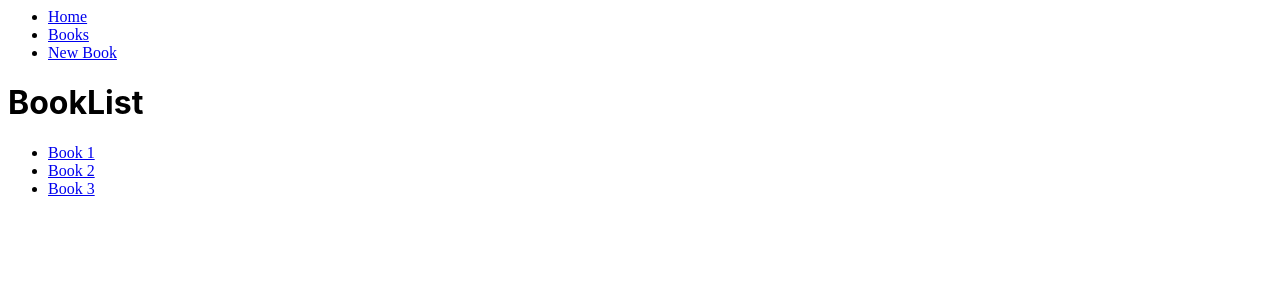
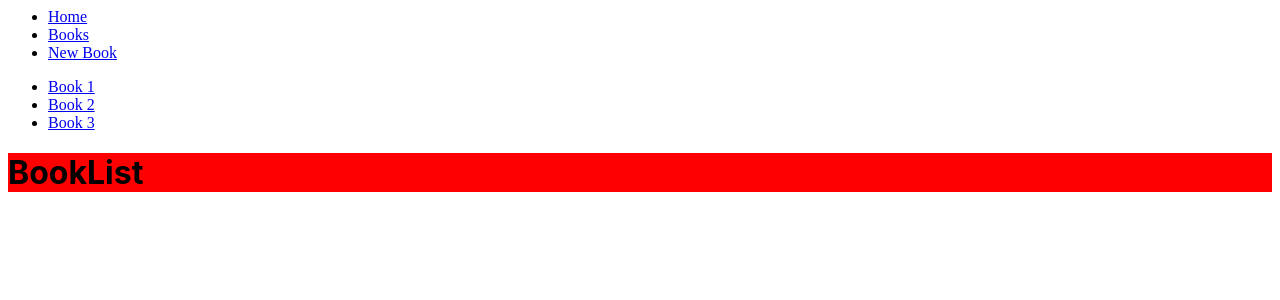
Before and after one commit to afolabiopakunle/react-router-dom-2, a React (Create React App) app: page /books in a window 1280 px wide. Shown: the top 300 px of the page. Built offline with nearby package versions, Linux system fonts and the light colour scheme.

Commit message:
router outlet implemented

```diff
--- a/src/App.js
+++ b/src/App.js
@@ -5,6 +5,7 @@ import BookList from './pages/BookList';
 import NotFound from './pages/NotFound';
 import Book from './pages/Book'
 import NewBook from './pages/NewBook'
+import BooksLayout from './pages/BooksLayout';
 import "./style.css";
 
 export default function App() {
@@ -19,7 +20,7 @@ export default function App() {
       </nav>
    <Routes>
      <Route path='/' element={<Home />}/>
-     <Route path='/books'>
+     <Route path='/books' element={<BooksLayout />}>
        <Route index element={<BookList />} />
         <Route path=':name/:id' element={<Book />} />
         <Route path='/books/new' element={<NewBook />}/>
--- a/src/pages/BookList.js
+++ b/src/pages/BookList.js
@@ -5,11 +5,6 @@ export default function BookList() {
   return (
     <div>
       <h1>BookList</h1>
-      <ul>
-        <li><Link to='/books/unknown/23'>Book 1</Link></li>
-        <li><Link to='/books/Afolabi/4'>Book 2</Link></li>
-        <li><Link to='/books/Jumi/1'>Book 3</Link></li>
-      </ul>
     </div>
   );
 }
--- /dev/null
+++ b/src/pages/BooksLayout.js
@@ -0,0 +1,16 @@
+import React from 'react';
+import {Link, Outlet} from 'react-router-dom';
+export default function BooksLayout() {
+  return (
+    <div>
+     <ul>
+        <li><Link to='/books/unknown/23'>Book 1</Link></li>
+        <li><Link to='/books/Afolabi/4'>Book 2</Link></li>
+        <li><Link to='/books/Jumi/1'>Book 3</Link></li>
+      </ul>
+      <div style={{background: 'red'}}>
+        <Outlet />
+        </div>
+    </div>
+  );
+}
```
